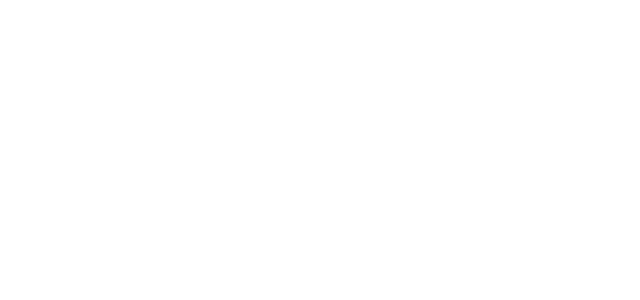
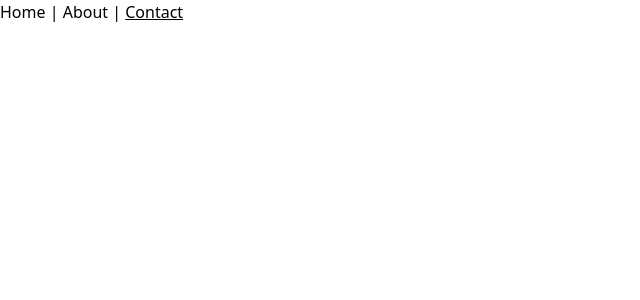
Before and after one commit to soAcademy/workshop-state-and-event, a React (Create React App) app: page /contact in a window 1280 px wide. Before the commit this address had no page. Shown: the top 300 px of the page, without its empty margins (0-640 px from the left). Built offline with nearby package versions, Linux system fonts and the light colour scheme.

Commit message:
feat:Router

```diff
--- a/src/App.js
+++ b/src/App.js
@@ -1,12 +1,14 @@
 import { BrowserRouter, Routes, Route } from "react-router-dom";
-import Home from "./PagesAnswer/Home";
-import About from "./PagesAnswer/About";
+import Home from "./Pages/Home";
+import About from "./Pages/About";
+import Contact from "./Pages/Contact";
 
 const App = () => (
   <BrowserRouter>
     <Routes>
       <Route exact path="/" element={<Home/>} />
       <Route exact path="/about" element={<About/>} />
+      <Route exact path="/contact" element={<Contact/>} />
     </Routes>
   </BrowserRouter>
 );
--- /dev/null
+++ b/src/Pages/About.js
@@ -0,0 +1,10 @@
+import { Link } from "react-router-dom";
+
+const About = () => (
+  <div>
+    <Link to="/">Home</Link> | <span className="underline">About</span> |{" "}
+    <Link to="/contact">Contact</Link>
+  </div>
+);
+
+export default About;
--- /dev/null
+++ b/src/Pages/Contact.js
@@ -0,0 +1,10 @@
+import { Link } from "react-router-dom";
+
+const About = () => (
+  <div>
+    <Link to="/">Home</Link> | <Link to="/about">About</Link> |{" "}
+    <span className="underline">Contact</span>
+  </div>
+);
+
+export default About;
--- /dev/null
+++ b/src/Pages/Home.js
@@ -0,0 +1,10 @@
+import { Link } from "react-router-dom";
+
+const Home = () => (
+  <div>
+    <span className="underline">Home</span> | <Link to="/about">About</Link> |{" "}
+    <Link to="/contact">Contact</Link>
+  </div>
+);
+
+export default Home;
```
Also changed, not shown: src/App0.js (+26 -26 lines).
